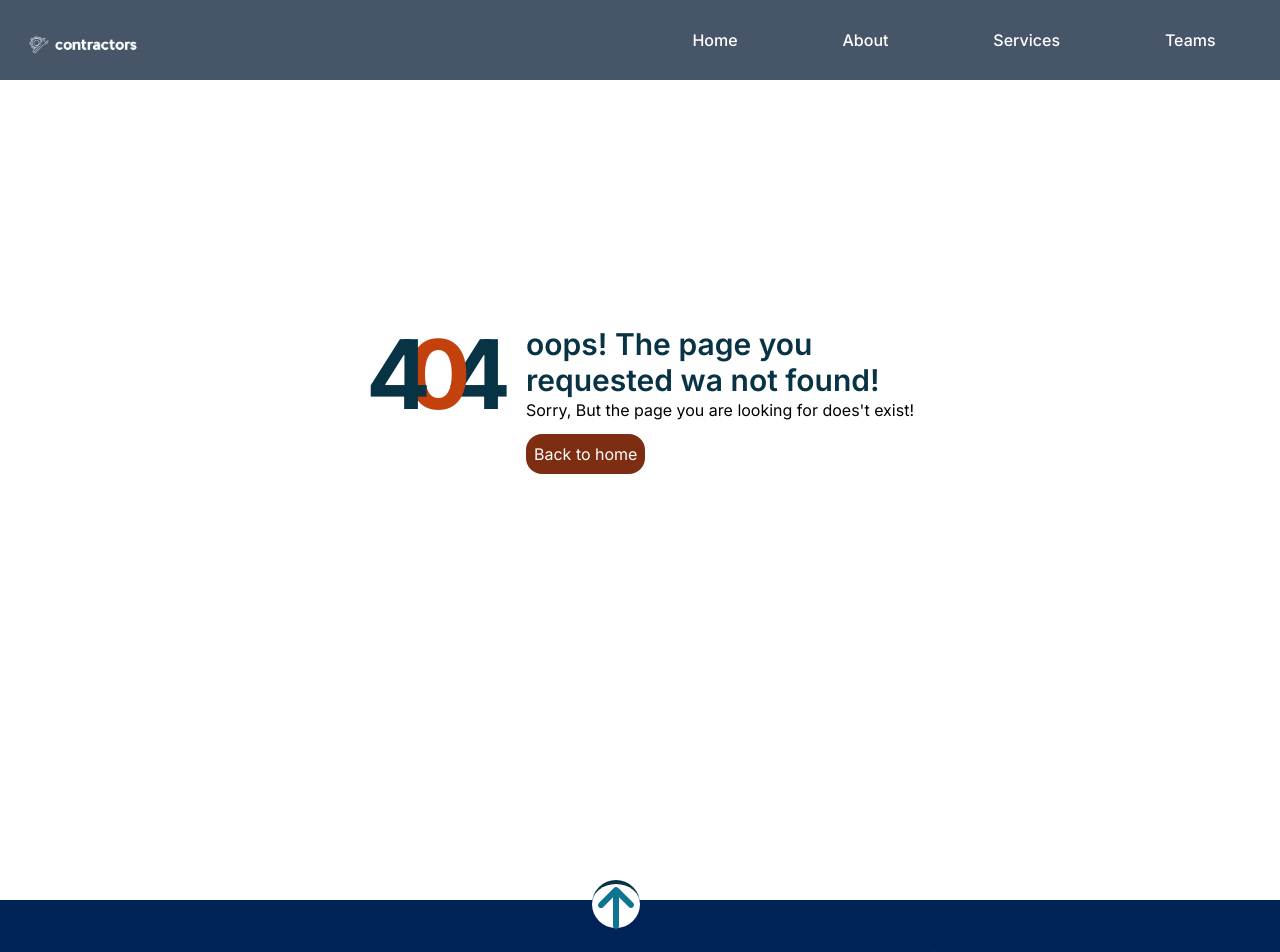
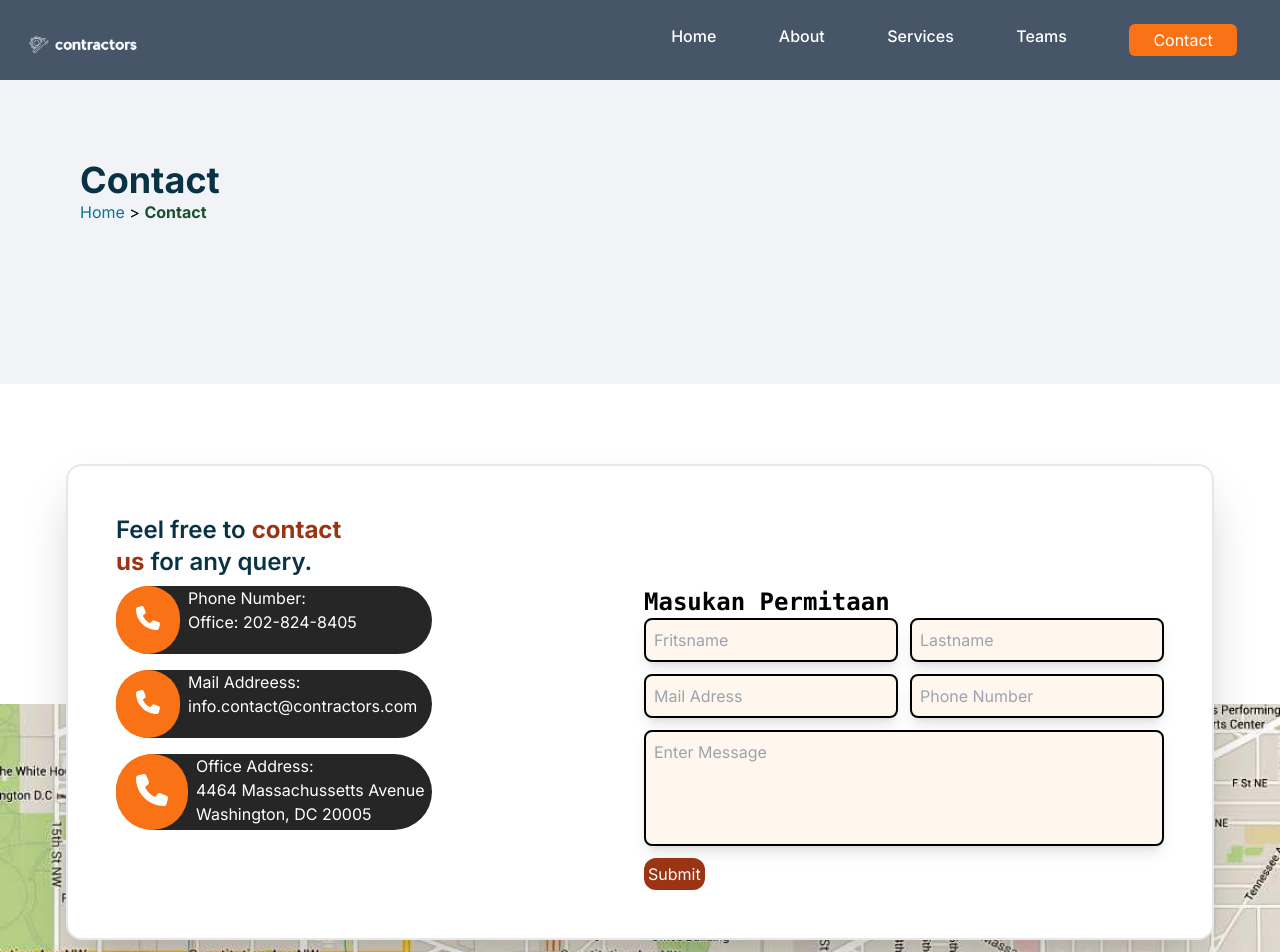
Before and after one commit to Abelakmal/pwd-companyProfile, a Next.js app: page /contact in a window 1280 px wide. Before the commit this address had no page. Shown: the top 952 px of the page. Built offline with nearby package versions, Linux system fonts and the light colour scheme.

Commit message:
menambahkan halaman contact

```diff
--- a/app/components/Footer.js
+++ b/app/components/Footer.js
@@ -14,7 +14,7 @@ const Footer = () => {
           <FontAwesomeIcon icon={faArrowUp} className="h-12 w-12  text-cyan-700" />
         </button>
       </Link>
-      <section className="flex max-md:flex-col max-md:items-center  max-md:justify-evenly max-md:py-4 gap-4 w-full h-full mt-10 pt-12 bg-[hsl(216,100%,17%)] text-[12px] max-md:px-3">
+      <section className="flex max-md:flex-col max-md:items-center  max-md:justify-evenly max-md:py-4 p-2 gap-4 w-full h-full mt-10 pt-12 bg-[hsl(216,100%,17%)] text-[12px] max-md:px-3">
         <div className="w-full lg:ml-6">
           <div className="lg:mb-4 lg:ml-[-20px] lg:mt-[-20px] ">
             <Image src="/logo.png" alt="logo perusahan" width={200} height={100} quality={100} />
--- a/app/components/Jumbotron.js
+++ b/app/components/Jumbotron.js
@@ -19,22 +19,22 @@ const Jumbotron = () => {
           </div>
         </div>
         <div className="z-50 flex justify-center w-full">
-          <ul className="h-28 bg-[rgb(22,54,105)] opacity-80 text-white w-full  rounded-t-md flex justify-evenly  max-md:text-xs  items-center">
-            <li className="group hover:bg-orange-500 w-full h-full text-center  max-md:pt-10">
-              <span className="xl:text-2xl max-xl:text-3xl font-bold border-b-2 border-orange-500 group-hover:border-[rgb(22,54,105)]">37 </span>Project <br />
-              <span className="font-bold xl:text-3xl max-xl:text-3xl">Designs</span>
+          <ul className="h-28 bg-[rgb(22,54,105)] opacity-80 text-white w-full  rounded-t-md flex justify-evenly  items-center">
+            <li className="group hover:bg-orange-500 w-full h-full text-center   max-md:pt-10">
+              <span className="xl:text-2xl max-xl:text-3xl font-bold max-md:text-xs border-b-2 border-orange-500 group-hover:border-[rgb(22,54,105)]">37 </span>Project <br />
+              <span className="font-bold xl:text-3xl max-xl:text-3xl max-md:text-xs">Designs</span>
             </li>
-            <li className="hover:bg-orange-500 w-full h-full text-center group max-md:pt-10">
-              <span className="xl:text-2xl max-xl:text-3xl font-bold border-b-2 border-orange-500 group-hover:border-[rgb(22,54,105)]">97 </span>Project <br />
-              <span className="font-bold xl:text-3xl max-xl:text-3xl">Clients</span>
+            <li className="hover:bg-orange-500 w-full h-full text-center group max-md:pt-10 ">
+              <span className="xl:text-2xl max-xl:text-3xl font-bold max-md:text-xs border-b-2 border-orange-500 group-hover:border-[rgb(22,54,105)]">97 </span>Project <br />
+              <span className="font-bold xl:text-3xl max-xl:text-3xl max-md:text-xs">Clients</span>
             </li>
-            <li className="hover:bg-orange-500 w-full h-full text-center group max-md:pt-10">
-              <span className="xl:text-2xl max-xl:text-3xl font-bold border-b-2 border-orange-500 group-hover:border-[rgb(22,54,105)]">25 </span>Complete <br />
-              <span className="font-bold xl:text-3xl max-xl:text-3xl">Projects</span>
+            <li className="hover:bg-orange-500 w-full h-full text-center group max-md:pt-10 ">
+              <span className="xl:text-2xl max-xl:text-3xl font-bold border-b-2 max-md:text-xs border-orange-500 group-hover:border-[rgb(22,54,105)]">25 </span>Complete <br />
+              <span className="font-bold xl:text-3xl max-xl:text-3xl max-md:text-xs">Projects</span>
             </li>
-            <li className="hover:bg-orange-500 w-full h-full text-center group max-md:pt-10">
-              <span className="xl:text-2xl max-xl:text-3xl font-bold border-b-2 border-orange-500 group-hover:border-[rgb(22,54,105)]">97% </span>Clients <br />
-              <span className="font-bold xl:text-3xl max-xl:text-3xl">Satisfaction</span>
+            <li className="hover:bg-orange-500 w-full h-full text-center group max-md:pt-10 ">
+              <span className="xl:text-2xl max-xl:text-3xl font-bold border-b-2 max-md:text-xs border-orange-500 group-hover:border-[rgb(22,54,105)]">97% </span>Clients <br />
+              <span className="font-bold xl:text-3xl  max-xl:text-3xl max-md:text-xs">Satisfaction</span>
             </li>
           </ul>
         </div>
--- a/app/components/Navbar.js
+++ b/app/components/Navbar.js
@@ -33,6 +33,11 @@ const Navbar = () => {
               Teams
             </Link>
           </li>
+          <li className='bg-orange-500 px-6 py-1 rounded-md hover:bg-orange-600'>
+            <Link href='/contact' >
+              Contact
+            </Link>
+          </li>
         </ul>
         <div>
           <button
@@ -56,7 +61,7 @@ const Navbar = () => {
         </div>
       </section>
       {open && (
-        <section className="h-screen w-screen bg-slate-600">
+        <section className="h-screen w-screen bg-slate-600 xl:hidden">
           <ul className="flex flex-col justify-evenly items-center h-full text-white">
             <li>
               <Link href="/" className="hover:text-cyan-700 hover:underline font-medium" onClick={() => setOpen(!open)}>
@@ -78,6 +83,11 @@ const Navbar = () => {
                 Teams
               </Link>
             </li>
+            <li className='bg-orange-500 px-6 py-1 rounded-md hover:bg-orange-600'>
+            <Link href='/contact' >
+              Contact
+            </Link>
+          </li>
           </ul>
         </section>
       )}
--- a/app/components/companyOverview/Overview3.js
+++ b/app/components/companyOverview/Overview3.js
@@ -7,10 +7,10 @@ const Overview3 = () => {
         <div className="h-full">
           <img src="/img1.webp" alt="gambar bangunan" />
         </div>
-        <div className="lg:row-span-2">
+        <div className="xl:row-span-2">
           <img src="/img3.jpg" alt="gambar bangunan" className=" h-full object-cover" />
         </div>
-        <div className="h-full max-md:h-32 w-full  max-md:col-start-1 max-md:col-end-3 ">
+        <div className="h-full max-md:h-32 w-full max-xl:col-span-2   max-md:col-start-1 max-md:col-end-3 ">
           <img src="/img2.jpg" alt="gambar bangunan" className=" w-full h-full object-cover" />
         </div>
       </div>
--- a/app/components/companyOverview/Overview6.js
+++ b/app/components/companyOverview/Overview6.js
@@ -1,10 +1,13 @@
+import Link from 'next/link'
 import React from 'react'
 
 const Overview6 = () => {
   return (
     <section className='h-96 flex justify-center flex-col items-center'>
         <h1 className=' lg:text-4xl font-medium mb-4'>Do you need professionals for <br /> your next construction project</h1>
+        <Link href={'/contact'}>
         <button className='bg-orange-800 shadow-lg p-1 text-white rounded-lg hover:bg-orange-700'>Contact us</button>
+        </Link>
     </section>
   )
 }
--- /dev/null
+++ b/app/contact/page.js
@@ -0,0 +1,71 @@
+import React from 'react';
+import Directory from '../components/Directory';
+import { FontAwesomeIcon } from '@fortawesome/react-fontawesome';
+import { faMessage, faPhone } from '@fortawesome/free-solid-svg-icons';
+import Image from 'next/image';
+
+const page = () => {
+  return (
+    <section>
+      <Directory directory={'Contact'} />
+      <div className="flex flex-col items-center justify-center w-screen relative">
+        <Image src={'/map.jpg'} width={1400} height={80} alt="map image" className="w-screen h-96 object-cover  mt-[20rem]" />
+        <div className="border-2 rounded-2xl lg:grid grid-cols-2 p-12 gap-2 shadow-2xl absolute bg-white  top-20">
+          <h1 className="text-cyan-950 font-semibold text-2xl col-span-2">
+            Feel free to{' '}
+            <span className="font-bold text-orange-800">
+              contact <br />
+              us
+            </span>{' '}
+            for any query.
+          </h1>
+          <ul className="grid gap-4 w-max h-max  max-md:mt-6">
+            <li className="flex bg-neutral-800 rounded-full pr-2">
+              <div className="rounded-full bg-orange-500 p-5 w-max">
+                <FontAwesomeIcon icon={faPhone} className="text-white w-6 h-6 " />
+              </div>
+              <div className="text-white pl-2">
+                <h2>Phone Number:</h2>
+                <p>Office: 202-824-8405</p>
+              </div>
+            </li>
+            <li className="flex bg-neutral-800 rounded-full pr-2">
+              <div className="rounded-full bg-orange-500 p-5 w-max">
+                <FontAwesomeIcon icon={faPhone} className="text-white w-6 h-6" />
+              </div>
+              <div className="text-white pl-2">
+                <h2>Mail Addreess:</h2>
+                <p>info.contact@contractors.com</p>
+              </div>
+            </li>
+            <li className="flex bg-neutral-800 rounded-full pr-2">
+              <div className="rounded-full bg-orange-500 p-5 w-max">
+                <FontAwesomeIcon icon={faPhone} className="text-white w-8 h-8" />
+              </div>
+              <div className="text-white pl-2">
+                <h2>Office Address:</h2>
+                <p>
+                  4464 Massachussetts Avenue <br />
+                  Washington, DC 20005
+                </p>
+              </div>
+            </li>
+          </ul>
+          <div className='max-md:mt-6'>
+            <h2 className="text-2xl font-bold font-mono">Masukan Permitaan</h2>
+            <form className="grid grid-cols-2  gap-3 h-max">
+              <input type="text" placeholder="Fritsname" maxLength={50} className="bg-orange-50 p-2 rounded-lg border-2 border-black shadow-lg" />
+              <input type="text" placeholder="Lastname" maxLength={50} className="bg-orange-50 p-2 rounded-lg border-2 border-black shadow-lg" />
+              <input type="email" placeholder="Mail Adress" className="bg-orange-50 p-2 rounded-lg border-2 border-black shadow-lg" />
+              <input type="tel" placeholder="Phone Number" maxLength={16} pattern="[0-9]" className="bg-orange-50 p-2 rounded-lg border-2 border-black shadow-lg" />
+              <input type="tel" placeholder="Enter Message" className="col-span-2 pb-20 pl-2 bg-orange-50 p-2 rounded-lg border-2 border-black shadow-lg" />
+              <button className="bg-orange-800 w-max hover:bg-orange-900 text-white p-1 rounded-xl">Submit</button>
+            </form>
+          </div>
+        </div>
+      </div>
+    </section>
+  );
+};
+
+export default page;
--- a/app/teams/page.js
+++ b/app/teams/page.js
@@ -7,7 +7,7 @@ const Teams = async () => {
   const respone = await fetch('https://randomuser.me/api/?results=4');
   const { results } = await respone.json();
   console.log(results[0]);
-  new FormData()
+  new FormData();
   return (
     <section>
       <Directory directory={'Teams'} />
@@ -20,9 +20,7 @@ const Teams = async () => {
           {results.map((item, index) => {
             return (
               <div className="bg-white rounded-md p-6 shadow-md w-full flex flex-col items-center justify-center" key={item.id.name}>
-                <h2 className="flex">
-                  Active <div className="w-4 bg-green-500 rounded-full mt-1 h-4 ml-2"></div>
-                </h2>
+                <h2 className="text-xl font-semibold">Engineer</h2>
                 <Image src={item.picture.large} width={300} height={200} alt="test" className="rounded-full" />
                 <ul className="mt-10">
                   <li>Name : {`${item.name.first}  ${results[0].name.last}`}</li>
```
Also changed, not shown: public/map.jpg (added).
